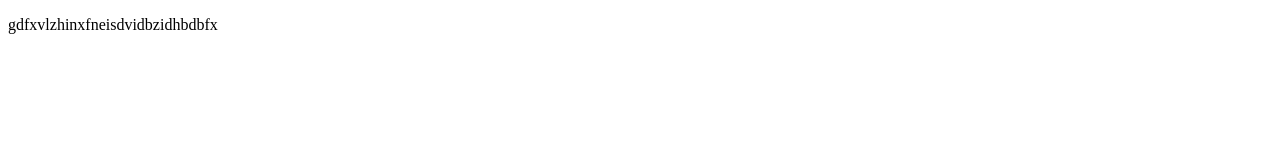
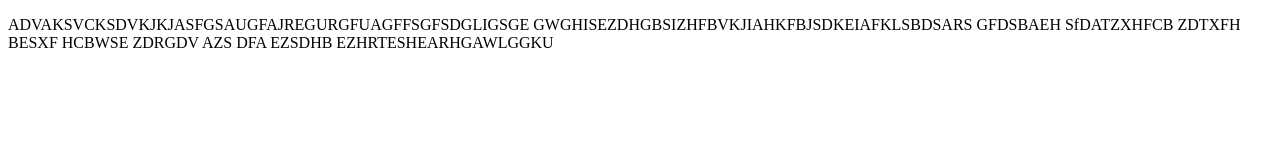
Before and after one commit to PradhoshKrishnan/GIT, a plain HTML site: page index.html in a window 1280 px wide. Drawn offline with Linux system fonts and the light colour scheme.

Commit message:
UNKNOWN TEXT

```diff
--- a/index.html
+++ b/index.html
@@ -6,6 +6,18 @@
 	<title>Text</title>
 </head>
 <body>
-	<p>gdfxvlzhinxfneisdvidbzidhbdbfx</p>
+	<p>ADVAKSVCKSDVKJKJASFGSAUGFAJREGURGFUAGFFSGFSDGLIGSGE
+		GWGHISEZDHGBSIZHFBVKJIAHKFBJSDKEIAFKLSBDSARS
+		GFDSBAEH
+		SfDATZXHFCB
+		ZDTXFH
+		BESXF
+		HCBWSE
+		ZDRGDV
+		AZS
+		DFA
+		EZSDHB
+		EZHRTESHEARHGAWLGGKU
+	</p>
 </body>
 </html>
```
